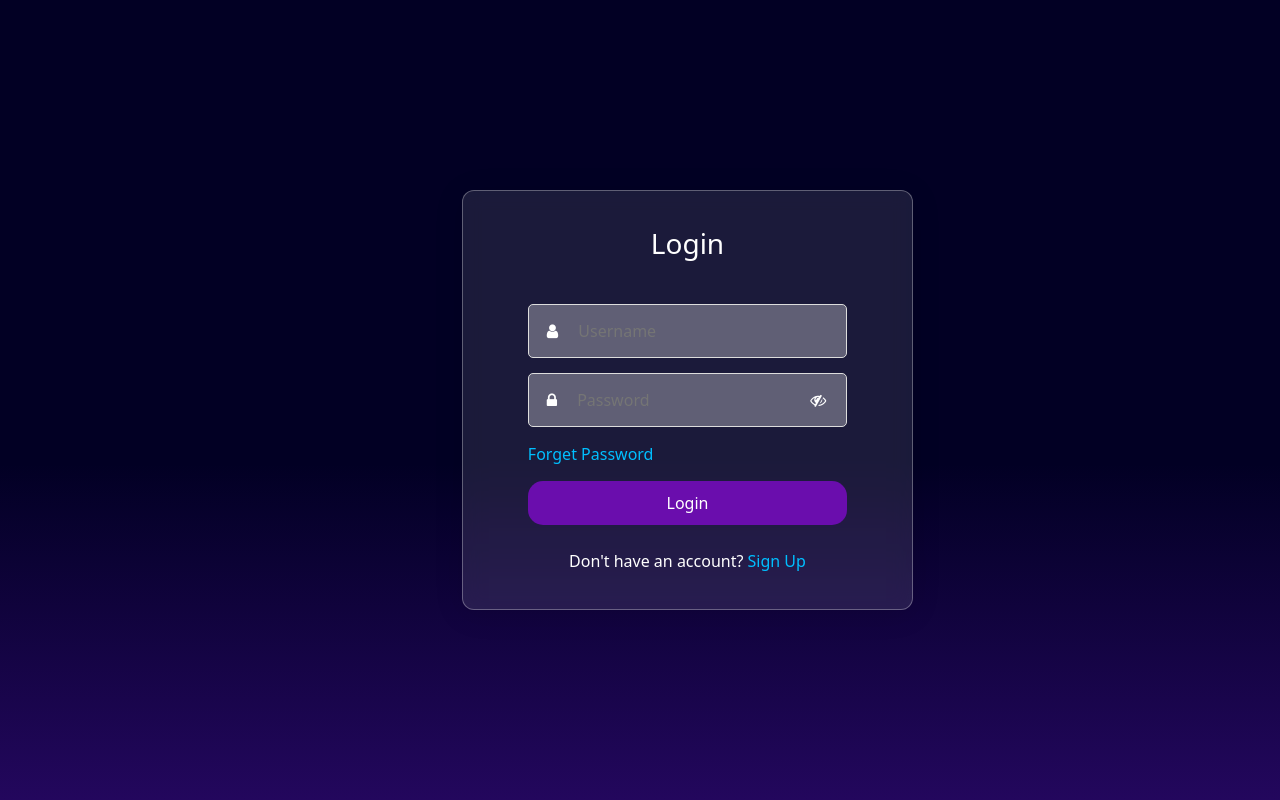
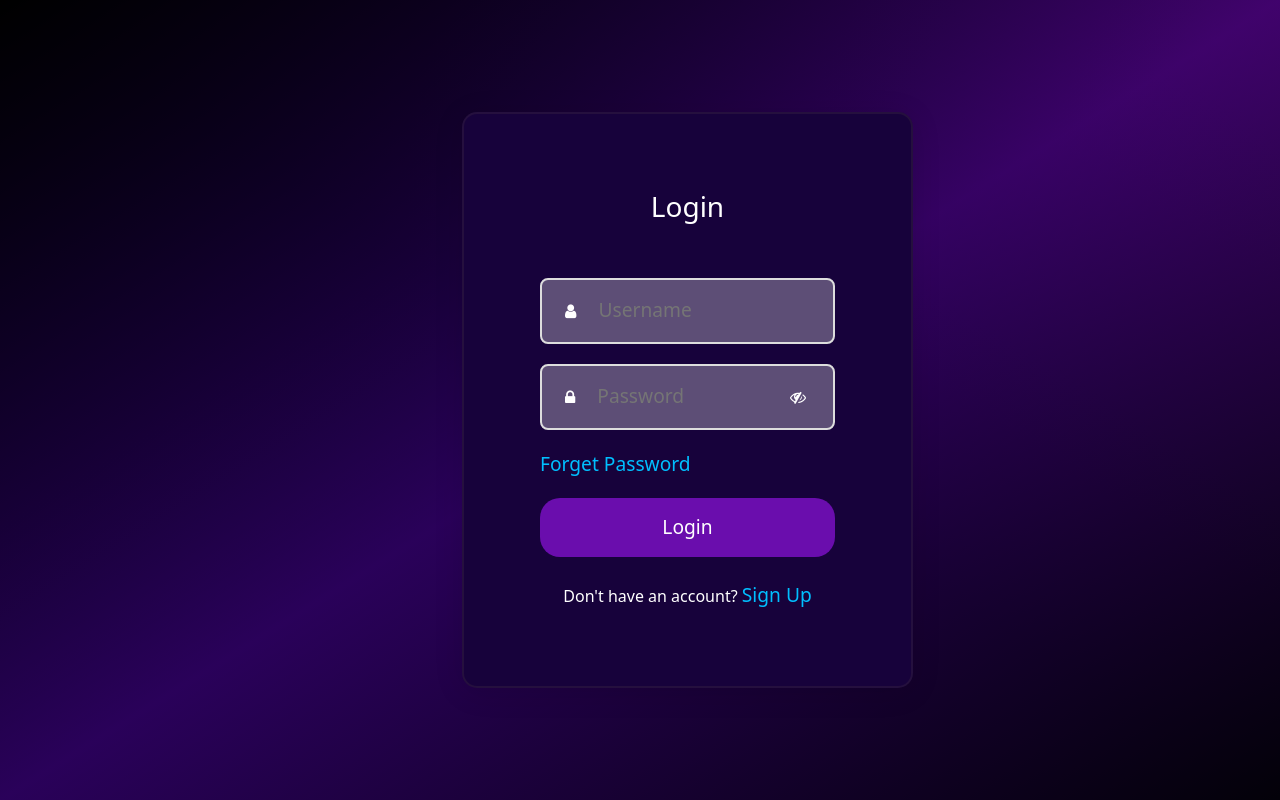
Before and after one commit to Diyararashid123/CMS-Frontend-Angular, an Angular app: page /login in a window 1280 px wide. Built offline with nearby package versions, Linux system fonts and the light colour scheme; no server answers.

Commit message:
Implement the UI for dashboard and fixed logout for users

```diff
--- a/src/app/components/dashboard/dashboard.component.scss
+++ b/src/app/components/dashboard/dashboard.component.scss
@@ -0,0 +1,72 @@
+#sidebarMenu {
+  min-height: 100vh;
+  background: linear-gradient(
+      to bottom right,
+      black,
+      rgb(112, 6, 145) 50%,
+      #08060e
+    ),
+    linear-gradient(to top right, #60229e 50%, #9587bf),
+    linear-gradient(to top left, #8f37e705 50%, #8585cf);
+  background-blend-mode: multiply;
+
+  display: flex;
+  flex-direction: column;
+}
+
+#sidebarMenu .position-sticky {
+  display: flex;
+  flex-direction: column;
+  height: 100%;
+}
+
+#sidebarMenu .mt-auto {
+  margin-top: auto;
+}
+.user-logout .nav-item {
+  display: flex;
+  align-items: center;
+  justify-content: start;
+}
+
+.profile-pic {
+  width: 40px;
+  height: 40px;
+  border-radius: 50%;
+  margin-right: 10px;
+}
+
+.nav-link {
+  color: #fff;
+  background-color: rgba(0, 0, 0, 0.1);
+  padding: 10px 15px;
+  margin: 5px;
+  border-radius: 5px;
+  transition: background-color 0.3s;
+}
+
+.nav-link:hover {
+  background-color: rgba(255, 255, 255, 0.25);
+}
+.card {
+  background-color: rgba(255, 255, 255, 0.1);
+  color: #fff;
+  border: none;
+}
+
+.card-body {
+  opacity: 0.85;
+}
+
+.btn-primary {
+  background-color: #60229e;
+  border: none;
+}
+
+.btn-primary:hover {
+  background-color: #49348a;
+}
+
+.main {
+  padding-left: 250px;
+}
--- a/src/app/components/dashboard/dashboard.component.ts
+++ b/src/app/components/dashboard/dashboard.component.ts
@@ -31,6 +31,16 @@ export class DashboardComponent implements OnInit {
     });
   }
 
-
+  onLogout() {
+    this.auth.logout().subscribe({
+      next: () => {
+        console.log('Logout successful');
+        this.router.navigate(['login']);
+      },
+      error: (err) => {
+        console.error('Logout failed', err);
+      }
+    });
+  }
 
 }
--- a/src/app/components/login/login.component.html
+++ b/src/app/components/login/login.component.html
@@ -9,34 +9,94 @@
           <div class="panel-body p-3">
             <form [formGroup]="loginForm">
               <div class="form-group">
-                <div class="input-field"
-                     [class.error]="loginForm.controls['username'].invalid && (loginForm.controls['username'].dirty || loginForm.controls['username'].touched)">
-                  <span class="fa fa-user p-2 icon"
-                        [class.icon-error]="loginForm.controls['username'].invalid && (loginForm.controls['username'].dirty || loginForm.controls['username'].touched)"></span>
-                  <input formControlName="username" type="text" placeholder="Username">
+                <div
+                  class="input-field text-white"
+                  [class.error]="
+                    loginForm.controls['username'].invalid &&
+                    (loginForm.controls['username'].dirty ||
+                      loginForm.controls['username'].touched)
+                  "
+                >
+                  <span
+                    class="fa fa-user p-2 icon"
+                    [class.icon-error]="
+                      loginForm.controls['username'].invalid &&
+                      (loginForm.controls['username'].dirty ||
+                        loginForm.controls['username'].touched)
+                    "
+                  ></span>
+                  <input
+                    formControlName="username"
+                    type="text"
+                    placeholder="Username"
+                    class="text-white"
+                  />
                 </div>
               </div>
-              <small *ngIf="loginForm.controls['username'].invalid && (loginForm.controls['username'].dirty || loginForm.controls['username'].touched)" class="text-danger">
+              <small
+                *ngIf="
+                  loginForm.controls['username'].invalid &&
+                  (loginForm.controls['username'].dirty ||
+                    loginForm.controls['username'].touched)
+                "
+                class="text-danger"
+              >
                 *Username is required
               </small>
               <div class="form-group">
-                <div class="input-field"
-                     [class.error]="loginForm.controls['password'].invalid && (loginForm.controls['password'].dirty || loginForm.controls['password'].touched)">
-                  <span class="fa fa-lock p-2 icon"
-                        [class.icon-error]="loginForm.controls['password'].invalid && (loginForm.controls['password'].dirty || loginForm.controls['password'].touched)"></span>
-                  <input formControlName="password" [type]="type" placeholder="Password">
-                  <span (click)="hideShowPass()" class="fa {{eyeIcon}} icon"></span>
+                <div
+                  class="input-field text-white"
+                  [class.error]="
+                    loginForm.controls['password'].invalid &&
+                    (loginForm.controls['password'].dirty ||
+                      loginForm.controls['password'].touched)
+                  "
+                >
+                  <span
+                    class="fa fa-lock p-2 icon"
+                    [class.icon-error]="
+                      loginForm.controls['password'].invalid &&
+                      (loginForm.controls['password'].dirty ||
+                        loginForm.controls['password'].touched)
+                    "
+                  ></span>
+                  <input
+                    formControlName="password"
+                    [type]="type"
+                    placeholder="Password"
+                    class="text-white"
+                  />
+                  <span
+                    (click)="hideShowPass()"
+                    class="fa {{ eyeIcon }} icon"
+                  ></span>
                 </div>
               </div>
-              <small *ngIf="loginForm.controls['password'].invalid && (loginForm.controls['password'].dirty || loginForm.controls['password'].touched)" class="text-danger">
+              <small
+                *ngIf="
+                  loginForm.controls['password'].invalid &&
+                  (loginForm.controls['password'].dirty ||
+                    loginForm.controls['password'].touched)
+                "
+                class="text-danger"
+              >
                 *Password is required
               </small>
               <div class="form-group text-right">
                 <a id="forget" class="font-weight-bold">Forget Password</a>
               </div>
-              <button (click)="onLogin()" type="submit" class="btn btn-primary btn-block">Login</button>
+              <button
+                (click)="onLogin()"
+                type="submit"
+                class="btn btn-primary btn-block"
+              >
+                Login
+              </button>
               <div class="text-center pt-4 text-white">
-                Don't have an account? <a id="signup" class="font-weight-bold" href="/signup">Sign Up</a>
+                Don't have an account?
+                <a id="signup" class="font-weight-bold" href="/signup"
+                  >Sign Up</a
+                >
               </div>
             </form>
           </div>
--- a/src/app/components/login/login.component.scss
+++ b/src/app/components/login/login.component.scss
@@ -1,6 +1,6 @@
 .outer {
-  height: 100vh;
-  background:var(--background);
+  height: 100vh; /* Ensures full view height, consider reducing padding or content inside instead */
+  background: var(--background);
   display: flex;
   justify-content: center;
   align-items: center;
@@ -8,41 +8,46 @@
 
 .panel-heading {
   text-align: center;
-  margin-bottom: 20px;
+  margin-bottom: 30px;
   color: #fff;
+  font-size: larger;
 }
 
-#forget, #signup {
+#forget,
+#signup {
   text-decoration: none;
   cursor: pointer;
   color: #00bfff;
+  font-size: larger;
 }
 
-#forget:hover, #signup:hover {
+#forget:hover,
+#signup:hover {
   text-decoration: underline;
 }
 
 .form-group {
-  margin-bottom: 15px;
+  margin-bottom: 20px;
 }
 
 .input-field {
-  border-radius: 5px;
-  padding: 10px;
+  border-radius: 8px;
+  padding: 15px;
   display: flex;
   align-items: center;
   cursor: pointer;
-  border: 1px solid #ddd;
+  border: 2px solid #ddd;
   background: rgba(255, 255, 255, 0.3);
-  margin-bottom: 15px;
+  margin-bottom: 20px;
 }
 
 .input-field span {
   color: #fff;
-  margin-right: 10px;
+  margin-right: 12px;
 }
+
 .input-field.error {
-  border: 1px solid red;
+  border: 2px solid red;
 }
 
 .input-field.error .icon {
@@ -51,37 +56,41 @@
 
 .text-danger {
   color: red;
+  font-size: larger;
 }
 
-
-input[type='text'], input[type='password'] {
+input[type="text"],
+input[type="password"] {
   border: none;
   outline: none;
   box-shadow: none;
   width: 100%;
   background: transparent;
-  color: #fff;
+  color: #fff !important;
+  font-size: larger;
 }
 
 .btn {
-  border-radius: 15px;
+  border-radius: 20px;
   background-color: #6a0dad;
   border: none;
   color: #fff;
-  padding: 10px;
+  padding: 15px;
   width: 100%;
+  font-size: larger;
 }
 
-.btn:hover, .btn:default {
+.btn:hover,
+.btn:default {
   background-color: #6a0dad;
 }
 
 .panel {
-  background: rgba(255, 255, 255, 0.1);
-  border: 1px solid rgba(255, 255, 255, 0.3);
+  background: #17023b;
+  border: 2px solid rgba(64, 45, 68, 0.342);
   box-shadow: 0 4px 30px rgba(0, 0, 0, 0.1);
-  border-radius: 12px;
-  padding: 20px;
+  border-radius: 15px;
+  padding: 60px;
   display: flex;
   flex-direction: column;
   align-items: center;
@@ -91,6 +100,7 @@ input[type='text'], input[type='password'] {
 
 .text-muted {
   color: #fff;
+  font-size: larger;
 }
 
 .text-muted a {
--- a/src/app/components/login/login.component.ts
+++ b/src/app/components/login/login.component.ts
@@ -34,9 +34,7 @@ export class LoginComponent implements OnInit {
 
 
   onLogin() {
-
     if (this.loginForm.valid ) {
-      //Senbd the object to database
       this.auth.login(this.loginForm.value).subscribe({
         next:(res=>{
           this.router.navigate(['dashboard'])
--- a/src/app/components/signup/signup.component.html
+++ b/src/app/components/signup/signup.component.html
@@ -10,55 +10,155 @@
             <form [formGroup]="signupForm">
               <div class="form-row">
                 <div class="form-group col-md-6">
-                  <div class="input-field" [class.error]="signupForm.controls['firstName'].invalid && (signupForm.controls['firstName'].dirty || signupForm.controls['firstName'].touched)">
+                  <div
+                    class="input-field"
+                    [class.error]="
+                      signupForm.controls['firstName'].invalid &&
+                      (signupForm.controls['firstName'].dirty ||
+                        signupForm.controls['firstName'].touched)
+                    "
+                  >
                     <span class="fa fa-user p-2 icon"></span>
-                    <input formControlName="firstName" type="text" placeholder="First Name">
+                    <input
+                      formControlName="firstName"
+                      type="text"
+                      placeholder="First Name"
+                    />
                   </div>
-                  <small *ngIf="signupForm.controls['firstName'].invalid && (signupForm.controls['firstName'].dirty || signupForm.controls['firstName'].touched)" class="text-danger">
+                  <small
+                    *ngIf="
+                      signupForm.controls['firstName'].invalid &&
+                      (signupForm.controls['firstName'].dirty ||
+                        signupForm.controls['firstName'].touched)
+                    "
+                    class="text-danger"
+                  >
                     *First Name is required
                   </small>
                 </div>
                 <div class="form-group col-md-6">
-                  <div class="input-field" [class.error]="signupForm.controls['lastName'].invalid && (signupForm.controls['lastName'].dirty || signupForm.controls['lastName'].touched)">
+                  <div
+                    class="input-field"
+                    [class.error]="
+                      signupForm.controls['lastName'].invalid &&
+                      (signupForm.controls['lastName'].dirty ||
+                        signupForm.controls['lastName'].touched)
+                    "
+                  >
                     <span class="fa fa-user p-2 icon"></span>
-                    <input formControlName="lastName" type="text" placeholder="Last Name">
+                    <input
+                      formControlName="lastName"
+                      type="text"
+                      placeholder="Last Name"
+                    />
                   </div>
-                  <small *ngIf="signupForm.controls['lastName'].invalid && (signupForm.controls['lastName'].dirty || signupForm.controls['lastName'].touched)" class="text-danger">
+                  <small
+                    *ngIf="
+                      signupForm.controls['lastName'].invalid &&
+                      (signupForm.controls['lastName'].dirty ||
+                        signupForm.controls['lastName'].touched)
+                    "
+                    class="text-danger"
+                  >
                     *Last Name is required
                   </small>
                 </div>
               </div>
               <div class="form-group">
-                <div class="input-field" [class.error]="signupForm.controls['email'].invalid && (signupForm.controls['email'].dirty || signupForm.controls['email'].touched)">
+                <div
+                  class="input-field"
+                  [class.error]="
+                    signupForm.controls['email'].invalid &&
+                    (signupForm.controls['email'].dirty ||
+                      signupForm.controls['email'].touched)
+                  "
+                >
                   <span class="fa fa-envelope p-2 icon"></span>
-                  <input formControlName="email" type="text" placeholder="Email">
+                  <input
+                    formControlName="email"
+                    type="text"
+                    placeholder="Email"
+                  />
                 </div>
-                <small *ngIf="signupForm.controls['email'].invalid && (signupForm.controls['email'].dirty || signupForm.controls['email'].touched)" class="text-danger">
+                <small
+                  *ngIf="
+                    signupForm.controls['email'].invalid &&
+                    (signupForm.controls['email'].dirty ||
+                      signupForm.controls['email'].touched)
+                  "
+                  class="text-danger"
+                >
                   *Email is required
                 </small>
               </div>
               <div class="form-group">
-                <div class="input-field" [class.error]="signupForm.controls['userName'].invalid && (signupForm.controls['userName'].dirty || signupForm.controls['userName'].touched)">
+                <div
+                  class="input-field"
+                  [class.error]="
+                    signupForm.controls['userName'].invalid &&
+                    (signupForm.controls['userName'].dirty ||
+                      signupForm.controls['userName'].touched)
+                  "
+                >
                   <span class="fa fa-user p-2 icon"></span>
-                  <input formControlName="userName" type="text" placeholder="Username">
+                  <input
+                    formControlName="userName"
+                    type="text"
+                    placeholder="Username"
+                  />
                 </div>
-                <small *ngIf="signupForm.controls['userName'].invalid && (signupForm.controls['userName'].dirty || signupForm.controls['userName'].touched)" class="text-danger">
+                <small
+                  *ngIf="
+                    signupForm.controls['userName'].invalid &&
+                    (signupForm.controls['userName'].dirty ||
+                      signupForm.controls['userName'].touched)
+                  "
+                  class="text-danger"
+                >
                   *Username is required
                 </small>
               </div>
               <div class="form-group">
-                <div class="input-field" [class.error]="signupForm.controls['password'].invalid && (signupForm.controls['password'].dirty || signupForm.controls['password'].touched)">
+                <div
+                  class="input-field"
+                  [class.error]="
+                    signupForm.controls['password'].invalid &&
+                    (signupForm.controls['password'].dirty ||
+                      signupForm.controls['password'].touched)
+                  "
+                >
                   <span class="fa fa-lock p-2 icon"></span>
-                  <input formControlName="password" [type]="type" placeholder="Password">
-                  <span (click)="hideShowPass()" class="fa {{eyeIcon}} icon"></span>
+                  <input
+                    formControlName="password"
+                    [type]="type"
+                    placeholder="Password"
+                  />
+                  <span
+                    (click)="hideShowPass()"
+                    class="fa {{ eyeIcon }} icon"
+                  ></span>
                 </div>
-                <small *ngIf="signupForm.controls['password'].invalid && (signupForm.controls['password'].dirty || signupForm.controls['password'].touched)" class="text-danger">
+                <small
+                  *ngIf="
+                    signupForm.controls['password'].invalid &&
+                    (signupForm.controls['password'].dirty ||
+                      signupForm.controls['password'].touched)
+                  "
+                  class="text-danger"
+                >
                   *Password is required
                 </small>
               </div>
-              <button (click)="onSubmit()" type="submit" class="btn btn-primary btn-block">Sign Up</button>
+              <button
+                (click)="onSubmit()"
+                type="submit"
+                class="btn btn-primary btn-block"
+              >
+                Sign Up
+              </button>
               <div class="text-center pt-4 text-white">
-                Already have an account? <a id="signup" class="font-weight-bold" href="/login">Login</a>
+                Already have an account?
+                <a id="signup" class="font-weight-bold" href="/login">Login</a>
               </div>
             </form>
           </div>
--- a/src/app/components/signup/signup.component.ts
+++ b/src/app/components/signup/signup.component.ts
@@ -1,17 +1,22 @@
 import { Component, OnInit } from "@angular/core";
-import { FormBuilder, FormGroup, Validators, FormControl } from "@angular/forms";
+import {
+  FormBuilder,
+  FormGroup,
+  Validators,
+  FormControl,
+} from "@angular/forms";
 import { CommonModule } from "@angular/common";
-import { ReactiveFormsModule } from '@angular/forms';
+import { ReactiveFormsModule } from "@angular/forms";
 import ValidateForm from "../../helpers/validateForm";
 import { Router } from "@angular/router";
 import { AuthService } from "../../services/auth.service";
 
 @Component({
-  selector: 'app-signup',
+  selector: "app-signup",
   standalone: true,
   imports: [CommonModule, ReactiveFormsModule],
-  templateUrl: './signup.component.html',
-  styleUrls: ['./signup.component.scss']
+  templateUrl: "./signup.component.html",
+  styleUrls: ["./signup.component.scss"],
 })
 export class SignupComponent implements OnInit {
   signupForm!: FormGroup;
@@ -19,7 +24,11 @@ export class SignupComponent implements OnInit {
   type: string = "password";
   eyeIcon: string = "fa-eye-slash";
 
-  constructor(private fb: FormBuilder, private router:Router, private auth:AuthService) {}
+  constructor(
+    private fb: FormBuilder,
+    private router: Router,
+    private auth: AuthService
+  ) {}
 
   ngOnInit(): void {
     this.signupForm = this.fb.group({
@@ -31,27 +40,29 @@ export class SignupComponent implements OnInit {
     });
 
     this.auth.validatesession().subscribe({
-      next:((res: any)=>{console.log(res)}),
-      error:((err: any)=>{console})
-  });
+      next: (res: any) => {
+        console.log(res);
+      },
+      error: (err: any) => {
+        console;
+      },
+    });
   }
 
   onSubmit() {
     if (this.signupForm.valid) {
       // Send the object to the database
-      this.auth.signUp(this.signupForm.value)
-      .subscribe({
-        next:(res=>{
-          console.log(res)
+      this.auth.signUp(this.signupForm.value).subscribe({
+        next: (res) => {
+          console.log(res);
           alert(res.message);
-          this.router.navigate(['dashboard'])
-        }),
-        error:(err=>{
-          console.log(err)
+          this.router.navigate(["dashboard"]);
+        },
+        error: (err) => {
+          console.log(err);
           alert(err.error.message);
-        }
-        )
-      })
+        },
+      });
 
       console.log(this.signupForm.value);
     } else {
--- a/src/app/services/auth.service.ts
+++ b/src/app/services/auth.service.ts
@@ -16,6 +16,7 @@ export class AuthService {
     return this.http.get<any>(`${this.baseUrl}validate-session`,{withCredentials:true})
   }
 
+
   signUp(userObj:any){
     return this.http.post<any>(`${this.baseUrl}register`,userObj)
   }
@@ -23,4 +24,8 @@ export class AuthService {
   login(loginObj: any) {
     return this.http.post<any>(`${this.baseUrl}login`, loginObj, { withCredentials: true });
   }
+
+  logout(){
+    return this.http.get<any>(`${this.baseUrl}logout`,{withCredentials:true});
+  }
 }
--- a/src/styles.scss
+++ b/src/styles.scss
@@ -1,16 +1,30 @@
-:root{
-
+:root {
   --text: #dee2fc;
-  --background: linear-gradient(180deg, rgba(2,0,36,1) 58%, rgba(35,7,93,1) 100%);
   --primary: #a4b1f9;
   --secondary: #9d7dd4;
   --accent: #281a37;
 }
 
+body {
+  height: 100vh;
+  margin: 0;
+  background: linear-gradient(
+      to bottom right,
+      black,
+      rgb(112, 6, 145) 50%,
+      #08060e
+    ),
+    linear-gradient(to top right, #60229e 50%, #9587bf),
+    linear-gradient(to top left, #8f37e705 50%, #8585cf);
+
+  background-blend-mode: multiply;
+  color: var(--text);
+}
+
 //for light moode
 //:root{
 // --text: #030721;
- // background: linear-gradient(180deg, rgba(215,213,255,1) 58%, rgba(99,72,156,1) 100%);
+// background: linear-gradient(180deg, rgba(215,213,255,1) 58%, rgba(99,72,156,1) 100%);
 // --primary: #06135b;
 // --secondary: #4b2b82;
 // --accent: #d6c8e5;
```
Also changed, not shown: src/app/components/dashboard/dashboard.component.html (+101 -1 lines), 1 other file (tests, documents, lock files or other folders).
